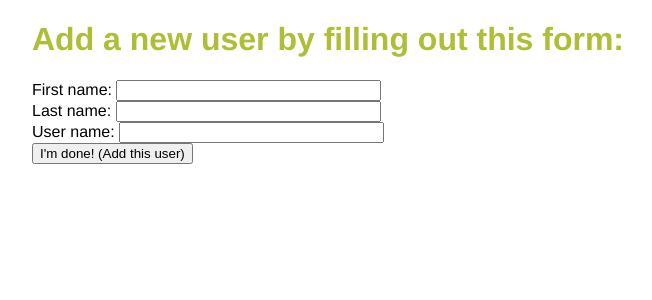
After one commit to aliyarahman/flask_evolution, a Flask app: page /add_user in a window 1280 px wide. The commit adds this page. Shown: the top 300 px of the page, without its empty margins (168-820 px from the left). Run offline with Flask 2, Linux system fonts and the light colour scheme; parts of the project's set-up code (start-up, migrations or seed data) failed here and were passed over.

Commit message:
Added forms

```diff
--- /dev/null
+++ b/app/forms.py
@@ -0,0 +1,13 @@
+from flask.ext.wtf import Form
+from wtforms import TextField, TextAreaField, IntegerField
+from wtforms.validators import Required
+
+class NewUserForm(Form):
+	firstname = TextField('firstname')
+	lastname = TextField('lastname')
+	username = TextField('username', validators = [Required()])
+
+class NewPostForm(Form):
+	title = TextField('title')
+	content = TextAreaField('content')
+	author_id = IntegerField('author_id')
--- /dev/null
+++ b/app/templates/add_user.html
@@ -0,0 +1,23 @@
+
+<!doctype html>
+
+<html>
+        <head>
+                <title>Swampr</title>
+                <link rel="stylesheet" type="text/css" href="{{ url_for('static', filename='style.css') }}">
+        </head>
+
+		<body>
+
+
+	<h1>Add a new user by filling out this form:</h1>
+		<form action="" method="post" name="newuser">
+			{{form.hidden_tag()}} 	<!--Enables CSRF protection-->
+			First name: {{ form.firstname(size=30) }}
+			<br>Last name: {{ form.lastname(size=30) }}
+			<br>User name: {{ form.username(size=30) }}
+			<br><input type="submit" value="I'm done! (Add this user)">
+		</form>
+	</body>
+
+</html>
--- a/app/templates/index.html
+++ b/app/templates/index.html
@@ -8,6 +8,7 @@
 				<br>({{u.firstname}} {{u.lastname}})
 			</div>
 		{% endfor %}
+		<br> <a href="{{ url_for('add_user')}}">Add a new user</a>
 
 		<br>
 	<h1>Posts we have so far </h1>
@@ -18,4 +19,7 @@
 			</div>
 		{% endfor %}
 
+                <br> <a href="{{ url_for('add_post')}}">Add a new post</a>
+
+
 {% endblock %} <!-- Basically says "now go back to the base.html template to finish the page" -->
--- a/app/views.py
+++ b/app/views.py
@@ -1,11 +1,34 @@
 # -*- coding: utf-8 -*-
 
-from flask import render_template
-from app import app  # Go get stuff we need from the app folder
+from flask import render_template, redirect
+from app import app, db  # Go get stuff we need from the app folder
 from models import Post, User
+from forms import NewUserForm, NewPostForm
 
 @app.route('/')   # This means that this is the view for the landing page.					#
 def index():
 	users = User.query.all()
 	posts = Post.query.all()
 	return render_template('index.html', users = users, posts = posts)	# Now we load a template instead of just returning some text
+
+@app.route('/add_user', methods = ['GET', 'POST'])
+def add_user():
+        form = NewUserForm()
+        if form.validate_on_submit():
+                user = User()
+                form.populate_obj(user)
+                db.session.add(user)
+                db.session.commit()
+                return redirect('/')
+        return render_template("add_user.html", form = form)
+
+@app.route('/add_post', methods = ['GET', 'POST'])
+def add_post():
+        form = NewPostForm()
+        if form.validate_on_submit():
+                post = Post()
+                form.populate_obj(post)
+                db.session.add(post)
+                db.session.commit()
+                return redirect('/')
+        return render_template("add_post.html", form = form)
--- a/config.py
+++ b/config.py
@@ -1,3 +1,6 @@
 # Tell the app where to find the database
 
 SQLALCHEMY_DATABASE_URI = 'postgresql://aliya:Popcorn13@localhost/flask_evolution'
+
+CSRF_ENABLED = True  # This is to prevent CSRF attacks - so that all submissions actually come from our form
+SECRET_KEY = 'big-secret'
--- a/requirements.txt
+++ b/requirements.txt
@@ -1,9 +1,12 @@
 Flask==0.10.1
 Flask-SQLAlchemy==1.0
+Flask-WTF==0.9.5
 Jinja2==2.7.2
 MarkupSafe==0.23
 SQLAlchemy==0.9.4
+WTForms==1.0.5
 Werkzeug==0.9.4
 argparse==1.2.1
 itsdangerous==0.24
+psycopg2==2.5.3
 wsgiref==0.1.2
```
Also changed, not shown: add_data.py (deleted, +0 -16 lines), app/templates/add_post.html (added, +23 -0 lines), README.md.
